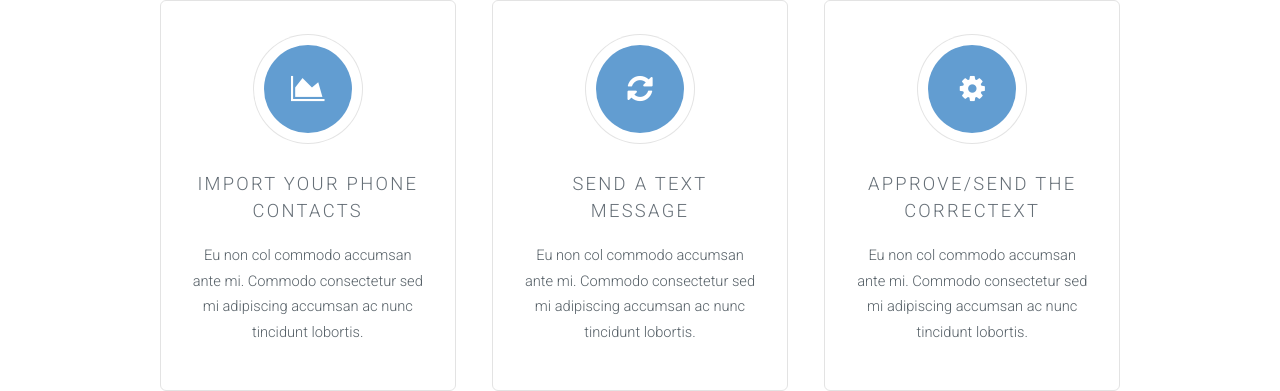
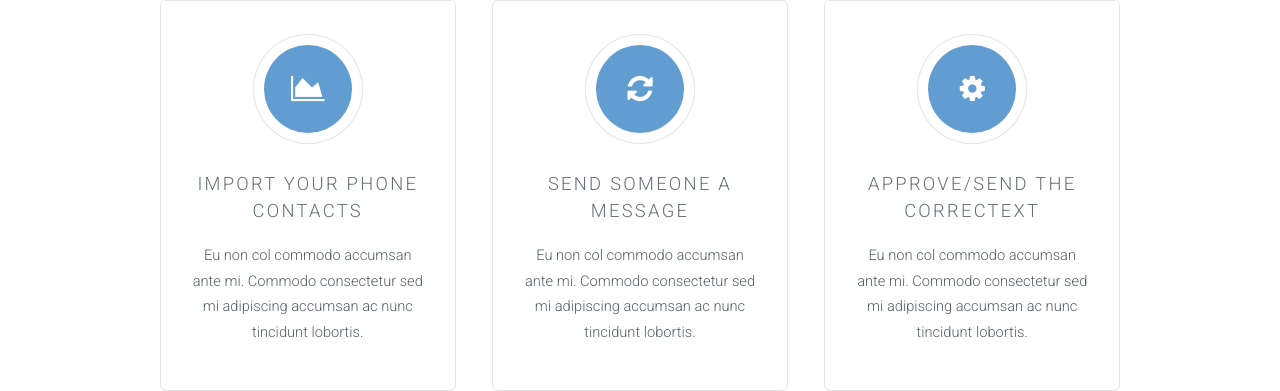
Before and after one commit to LevlUp/correctext, a Jekyll site: the page built from index.html, in a window 1280 px wide and 900 px high, scrolled down 594 px. Shown: the part 87-478 px from the top of the window. Built offline with Jekyll 4.4.1, drawn with Linux system fonts in a browser that asks for light colours.

Commit message:
change to send someone a message

```diff
--- a/index.html
+++ b/index.html
@@ -20,7 +20,7 @@ layout: landing-page
 						<div class="4u">
 							<section class="special box">
 								<i class="icon fa-refresh major"></i>
-								<h3>Send a Text Message</h3>
+								<h3>Send Someone a Message</h3>
 								<p>Eu non col commodo accumsan ante mi. Commodo consectetur sed mi adipiscing accumsan ac nunc tincidunt lobortis.</p>
 							</section>
 						</div>
```
